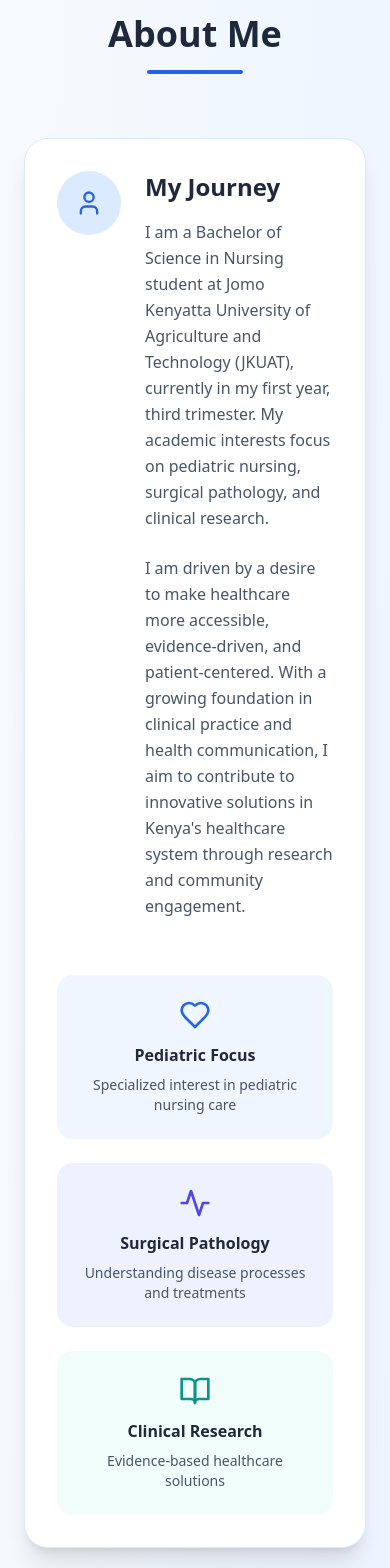
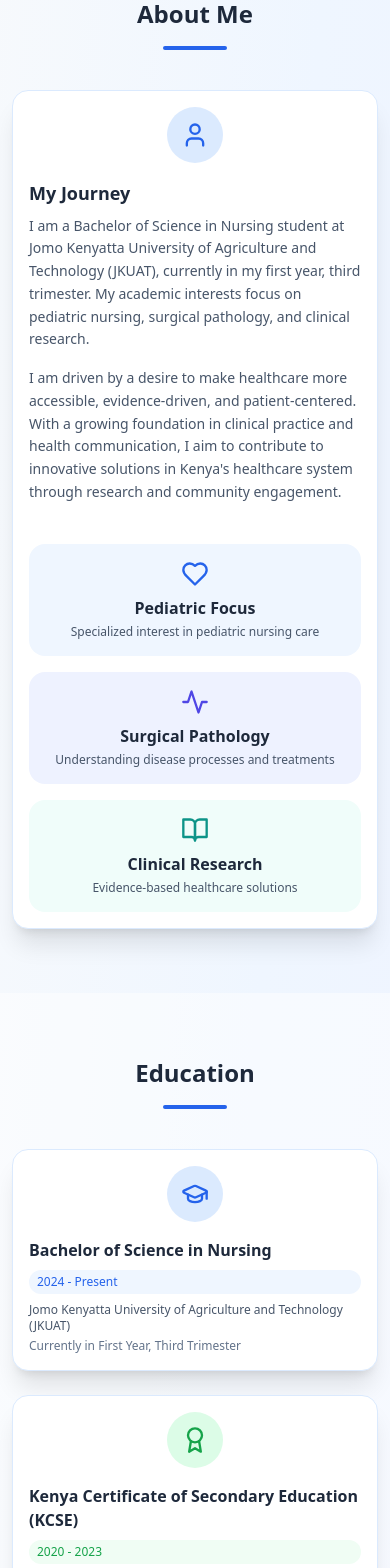
Before and after one commit to Omillo-Charles/alianda-portfolio, a React (Vite) app: page / in a window 390 px wide. Shown: the part 1140-2708 px from the top of the page. Built offline with nearby package versions, Linux system fonts and the light colour scheme.

Commit message:
implement responsive design to the appropriate sections

```diff
--- a/src/App.tsx
+++ b/src/App.tsx
@@ -69,7 +69,7 @@ function App() {
   ];
 
   return (
-    <div className="min-h-screen bg-gradient-to-br from-slate-50 via-blue-50 to-indigo-50">
+    <div className="min-h-screen bg-gradient-to-br from-slate-50 via-blue-50 to-indigo-50 overflow-x-hidden">
       {/* Navigation */}
       <nav className="fixed top-0 left-0 right-0 z-50 bg-white/90 backdrop-blur-md border-b border-blue-200 shadow-lg">
         <div className="max-w-6xl mx-auto px-6 py-4">
@@ -218,48 +218,46 @@ function App() {
       </section>
 
       {/* About Section */}
-      <section id="about" className="py-20 px-6" data-aos="fade-right">
+      <section id="about" className="py-16 px-3 sm:px-4 md:px-6" data-aos="fade-right">
         <div className="max-w-4xl mx-auto">
-          <div className="text-center mb-16" data-aos="fade-in">
-            <h2 className="text-4xl font-bold text-slate-800 mb-4">About Me</h2>
-            <div className="w-24 h-1 bg-blue-600 mx-auto rounded-full"></div>
+          <div className="text-center mb-10 md:mb-16" data-aos="fade-in">
+            <h2 className="text-2xl sm:text-3xl md:text-4xl font-bold text-slate-800 mb-4">About Me</h2>
+            <div className="w-16 md:w-24 h-1 bg-blue-600 mx-auto rounded-full"></div>
           </div>
-
-          <div className="bg-white rounded-3xl p-8 md:p-10 shadow-xl border border-blue-100">
-            <div className="flex items-start gap-6 mb-8">
-              <div className="w-16 h-16 rounded-full bg-blue-100 flex items-center justify-center flex-shrink-0">
+          <div className="bg-white rounded-2xl md:rounded-3xl p-4 sm:p-6 md:p-10 shadow-xl border border-blue-100">
+            <div className="flex flex-col md:flex-row items-start gap-4 md:gap-6 mb-8">
+              <div className="w-14 h-14 md:w-16 md:h-16 rounded-full bg-blue-100 flex items-center justify-center flex-shrink-0 mx-auto md:mx-0">
                 <User size={28} className="text-blue-600" />
               </div>
               <div>
-                <h3 className="text-2xl font-semibold text-slate-800 mb-4">My Journey</h3>
-                <p className="text-slate-600 leading-relaxed mb-6">
+                <h3 className="text-lg sm:text-xl md:text-2xl font-semibold text-slate-800 mb-2 md:mb-4">My Journey</h3>
+                <p className="text-slate-600 leading-relaxed text-sm sm:text-base md:text-lg mb-4 md:mb-6">
                   I am a Bachelor of Science in Nursing student at Jomo Kenyatta University of Agriculture
                   and Technology (JKUAT), currently in my first year, third trimester. My academic interests
                   focus on pediatric nursing, surgical pathology, and clinical research.
                 </p>
-                <p className="text-slate-600 leading-relaxed mb-6">
+                <p className="text-slate-600 leading-relaxed text-sm sm:text-base md:text-lg mb-2 md:mb-6">
                   I am driven by a desire to make healthcare more accessible, evidence-driven, and patient-centered.
                   With a growing foundation in clinical practice and health communication, I aim to contribute to
                   innovative solutions in Kenya's healthcare system through research and community engagement.
                 </p>
               </div>
             </div>
-
-            <div className="grid md:grid-cols-3 gap-6">
-              <div className="text-center p-6 bg-blue-50 rounded-2xl">
-                <Heart size={32} className="text-blue-600 mx-auto mb-3" />
-                <h4 className="font-semibold text-slate-800 mb-2">Pediatric Focus</h4>
-                <p className="text-sm text-slate-600">Specialized interest in pediatric nursing care</p>
+            <div className="grid grid-cols-1 sm:grid-cols-2 md:grid-cols-3 gap-4 md:gap-6">
+              <div className="text-center p-4 md:p-6 bg-blue-50 rounded-2xl">
+                <Heart size={28} className="text-blue-600 mx-auto mb-2 md:mb-3 md:text-3xl" />
+                <h4 className="font-semibold text-slate-800 mb-1 md:mb-2 text-base md:text-lg">Pediatric Focus</h4>
+                <p className="text-xs md:text-sm text-slate-600">Specialized interest in pediatric nursing care</p>
               </div>
-              <div className="text-center p-6 bg-indigo-50 rounded-2xl">
-                <Activity size={32} className="text-indigo-600 mx-auto mb-3" />
-                <h4 className="font-semibold text-slate-800 mb-2">Surgical Pathology</h4>
-                <p className="text-sm text-slate-600">Understanding disease processes and treatments</p>
+              <div className="text-center p-4 md:p-6 bg-indigo-50 rounded-2xl">
+                <Activity size={28} className="text-indigo-600 mx-auto mb-2 md:mb-3 md:text-3xl" />
+                <h4 className="font-semibold text-slate-800 mb-1 md:mb-2 text-base md:text-lg">Surgical Pathology</h4>
+                <p className="text-xs md:text-sm text-slate-600">Understanding disease processes and treatments</p>
               </div>
-              <div className="text-center p-6 bg-teal-50 rounded-2xl">
-                <BookOpen size={32} className="text-teal-600 mx-auto mb-3" />
-                <h4 className="font-semibold text-slate-800 mb-2">Clinical Research</h4>
-                <p className="text-sm text-slate-600">Evidence-based healthcare solutions</p>
+              <div className="text-center p-4 md:p-6 bg-teal-50 rounded-2xl">
+                <BookOpen size={28} className="text-teal-600 mx-auto mb-2 md:mb-3 md:text-3xl" />
+                <h4 className="font-semibold text-slate-800 mb-1 md:mb-2 text-base md:text-lg">Clinical Research</h4>
+                <p className="text-xs md:text-sm text-slate-600">Evidence-based healthcare solutions</p>
               </div>
             </div>
           </div>
@@ -267,41 +265,39 @@ function App() {
       </section>
 
       {/* Education Section */}
-      <section id="education" className="py-20 px-6 bg-white/50" data-aos="fade-left">
+      <section id="education" className="py-16 px-3 sm:px-4 md:px-6 bg-white/50" data-aos="fade-left">
         <div className="max-w-4xl mx-auto">
-          <div className="text-center mb-16" data-aos="fade-in">
-            <h2 className="text-4xl font-bold text-slate-800 mb-4">Education</h2>
-            <div className="w-24 h-1 bg-blue-600 mx-auto rounded-full"></div>
+          <div className="text-center mb-10 md:mb-16" data-aos="fade-in">
+            <h2 className="text-2xl sm:text-3xl md:text-4xl font-bold text-slate-800 mb-4">Education</h2>
+            <div className="w-16 md:w-24 h-1 bg-blue-600 mx-auto rounded-full"></div>
           </div>
-
-          <div className="space-y-8">
-            <div className="bg-white rounded-3xl p-8 shadow-xl border border-blue-100 transform hover:-translate-y-2 transition-all duration-200">
-              <div className="flex items-start gap-6">
-                <div className="w-16 h-16 rounded-full bg-blue-100 flex items-center justify-center flex-shrink-0">
+          <div className="space-y-6 md:space-y-8">
+            <div className="bg-white rounded-2xl md:rounded-3xl p-4 sm:p-6 md:p-8 shadow-xl border border-blue-100 transform hover:-translate-y-2 transition-all duration-200">
+              <div className="flex flex-col md:flex-row items-start gap-4 md:gap-6">
+                <div className="w-14 h-14 md:w-16 md:h-16 rounded-full bg-blue-100 flex items-center justify-center flex-shrink-0 mx-auto md:mx-0">
                   <GraduationCap size={28} className="text-blue-600" />
                 </div>
                 <div className="flex-1">
-                  <div className="flex flex-col md:flex-row md:items-center md:justify-between mb-4">
-                    <h3 className="text-xl font-semibold text-slate-800">Bachelor of Science in Nursing</h3>
-                    <span className="text-blue-600 font-medium text-sm bg-blue-50 px-3 py-1 rounded-full mt-2 md:mt-0">2024 - Present</span>
+                  <div className="flex flex-col md:flex-row md:items-center md:justify-between mb-2 md:mb-4">
+                    <h3 className="text-base sm:text-lg md:text-xl font-semibold text-slate-800">Bachelor of Science in Nursing</h3>
+                    <span className="text-blue-600 font-medium text-xs sm:text-sm bg-blue-50 px-2 sm:px-3 py-1 rounded-full mt-2 md:mt-0">2024 - Present</span>
                   </div>
-                  <p className="text-slate-600 mb-2">Jomo Kenyatta University of Agriculture and Technology (JKUAT)</p>
-                  <p className="text-sm text-slate-500">Currently in First Year, Third Trimester</p>
+                  <p className="text-slate-600 mb-1 md:mb-2 text-xs sm:text-sm md:text-base">Jomo Kenyatta University of Agriculture and Technology (JKUAT)</p>
+                  <p className="text-xs sm:text-sm md:text-base text-slate-500">Currently in First Year, Third Trimester</p>
                 </div>
               </div>
             </div>
-
-            <div className="bg-white rounded-3xl p-8 shadow-xl border border-blue-100 transform hover:-translate-y-2 transition-all duration-200">
-              <div className="flex items-start gap-6">
-                <div className="w-16 h-16 rounded-full bg-green-100 flex items-center justify-center flex-shrink-0">
+            <div className="bg-white rounded-2xl md:rounded-3xl p-4 sm:p-6 md:p-8 shadow-xl border border-blue-100 transform hover:-translate-y-2 transition-all duration-200">
+              <div className="flex flex-col md:flex-row items-start gap-4 md:gap-6">
+                <div className="w-14 h-14 md:w-16 md:h-16 rounded-full bg-green-100 flex items-center justify-center flex-shrink-0 mx-auto md:mx-0">
                   <Award size={28} className="text-green-600" />
                 </div>
                 <div className="flex-1">
-                  <div className="flex flex-col md:flex-row md:items-center md:justify-between mb-4">
-                    <h3 className="text-xl font-semibold text-slate-800">Kenya Certificate of Secondary Education (KCSE)</h3>
-                    <span className="text-green-600 font-medium text-sm bg-green-50 px-3 py-1 rounded-full mt-2 md:mt-0">2020 - 2023</span>
+                  <div className="flex flex-col md:flex-row md:items-center md:justify-between mb-2 md:mb-4">
+                    <h3 className="text-base sm:text-lg md:text-xl font-semibold text-slate-800">Kenya Certificate of Secondary Education (KCSE)</h3>
+                    <span className="text-green-600 font-medium text-xs sm:text-sm bg-green-50 px-2 sm:px-3 py-1 rounded-full mt-2 md:mt-0">2020 - 2023</span>
                   </div>
-                  <p className="text-slate-600">St. Peter's Mumias Boys High School</p>
+                  <p className="text-slate-600 text-xs sm:text-sm md:text-base">St. Peter's Mumias Boys High School</p>
                 </div>
               </div>
             </div>
@@ -351,21 +347,20 @@ function App() {
       </section>
 
       {/* Experience Section */}
-      <section id="experience" className="py-20 px-6 bg-white/50" data-aos="fade-right">
+      <section id="experience" className="py-16 px-3 sm:px-4 md:px-6 bg-white/50" data-aos="fade-right">
         <div className="max-w-4xl mx-auto">
-          <div className="text-center mb-16" data-aos="fade-in">
-            <h2 className="text-4xl font-bold text-slate-800 mb-4">Practical Experience</h2>
-            <div className="w-24 h-1 bg-blue-600 mx-auto rounded-full"></div>
+          <div className="text-center mb-10 md:mb-16" data-aos="fade-in">
+            <h2 className="text-2xl sm:text-3xl md:text-4xl font-bold text-slate-800 mb-4">Practical Experience</h2>
+            <div className="w-16 md:w-24 h-1 bg-blue-600 mx-auto rounded-full"></div>
           </div>
-
-          <div className="bg-white rounded-3xl p-8 md:p-10 shadow-xl border border-blue-100">
-            <div className="flex items-start gap-6 mb-6">
-              <div className="w-16 h-16 rounded-full bg-green-100 flex items-center justify-center flex-shrink-0">
+          <div className="bg-white rounded-2xl md:rounded-3xl p-4 sm:p-6 md:p-10 shadow-xl border border-blue-100">
+            <div className="flex flex-col md:flex-row items-center md:items-start gap-4 md:gap-6 mb-6 text-center md:text-left">
+              <div className="w-14 h-14 md:w-16 md:h-16 rounded-full bg-green-100 flex items-center justify-center flex-shrink-0 mx-auto md:mx-0">
                 <Heart size={28} className="text-green-600" />
               </div>
               <div>
-                <h3 className="text-2xl font-semibold text-slate-800 mb-2">Medical Outreach Camp</h3>
-                <div className="flex items-center gap-4 text-sm text-slate-500 mb-4">
+                <h3 className="text-lg sm:text-xl md:text-2xl font-semibold text-slate-800 mb-1 md:mb-2">Medical Outreach Camp</h3>
+                <div className="flex flex-col sm:flex-row items-center justify-center gap-2 sm:gap-4 text-xs sm:text-sm text-slate-500 mb-2 md:mb-4">
                   <div className="flex items-center gap-1">
                     <Calendar size={16} />
                     <span>October 31, 2024</span>
@@ -377,19 +372,18 @@ function App() {
                 </div>
               </div>
             </div>
-
-            <div className="ml-0 md:ml-22 space-y-4">
-              <div className="flex items-start gap-3">
+            <div className="ml-0 md:ml-22 space-y-3 md:space-y-4 flex flex-col items-center md:items-start">
+              <div className="flex items-start gap-2 md:gap-3 max-w-xl">
                 <div className="w-2 h-2 rounded-full bg-blue-500 mt-2 flex-shrink-0"></div>
-                <p className="text-slate-600">Provided vital signs assessments to community members during a public health awareness event</p>
+                <p className="text-slate-600 text-sm sm:text-base md:text-lg">Provided vital signs assessments to community members during a public health awareness event</p>
               </div>
-              <div className="flex items-start gap-3">
+              <div className="flex items-start gap-2 md:gap-3 max-w-xl">
                 <div className="w-2 h-2 rounded-full bg-blue-500 mt-2 flex-shrink-0"></div>
-                <p className="text-slate-600">Led sessions on reproductive health education, emphasizing preventive care</p>
+                <p className="text-slate-600 text-sm sm:text-base md:text-lg">Led sessions on reproductive health education, emphasizing preventive care</p>
               </div>
-              <div className="flex items-start gap-3">
+              <div className="flex items-start gap-2 md:gap-3 max-w-xl">
                 <div className="w-2 h-2 rounded-full bg-blue-500 mt-2 flex-shrink-0"></div>
-                <p className="text-slate-600">Supported clinical team in triage, education, and health record collection</p>
+                <p className="text-slate-600 text-sm sm:text-base md:text-lg">Supported clinical team in triage, education, and health record collection</p>
               </div>
             </div>
           </div>
@@ -397,28 +391,27 @@ function App() {
       </section>
 
       {/* Research Section */}
-      <section id="research" className="py-20 px-6" data-aos="fade-left">
+      <section id="research" className="py-16 px-3 sm:px-4 md:px-6" data-aos="fade-left">
         <div className="max-w-4xl mx-auto">
-          <div className="text-center mb-16" data-aos="fade-in">
-            <h2 className="text-4xl font-bold text-slate-800 mb-4">Research Interest</h2>
-            <div className="w-24 h-1 bg-blue-600 mx-auto rounded-full"></div>
+          <div className="text-center mb-10 md:mb-16" data-aos="fade-in">
+            <h2 className="text-2xl sm:text-3xl md:text-4xl font-bold text-slate-800 mb-4">Research Interest</h2>
+            <div className="w-16 md:w-24 h-1 bg-blue-600 mx-auto rounded-full"></div>
           </div>
-
-          <div className="bg-gradient-to-br from-blue-50 to-indigo-50 rounded-3xl p-8 md:p-10 shadow-xl border border-blue-100">
-            <div className="flex items-start gap-6 mb-6">
-              <div className="w-16 h-16 rounded-full bg-indigo-100 flex items-center justify-center flex-shrink-0">
+          <div className="bg-gradient-to-br from-blue-50 to-indigo-50 rounded-2xl md:rounded-3xl p-4 sm:p-6 md:p-10 shadow-xl border border-blue-100">
+            <div className="flex flex-col md:flex-row items-start gap-4 md:gap-6 mb-6">
+              <div className="w-14 h-14 md:w-16 md:h-16 rounded-full bg-indigo-100 flex items-center justify-center flex-shrink-0 mx-auto md:mx-0">
                 <BookOpen size={28} className="text-indigo-600" />
               </div>
               <div>
-                <h3 className="text-2xl font-semibold text-slate-800 mb-4">
+                <h3 className="text-lg sm:text-xl md:text-2xl font-semibold text-slate-800 mb-2 md:mb-4">
                   Impacts of Antiretroviral Drugs and NSAIDs on Cardiovascular Function
                 </h3>
-                <div className="bg-white/60 rounded-2xl p-6">
-                  <p className="text-slate-600 leading-relaxed mb-4">
+                <div className="bg-white/60 rounded-2xl p-4 sm:p-6">
+                  <p className="text-slate-600 leading-relaxed text-sm sm:text-base md:text-lg mb-2 md:mb-4">
                     This ongoing research explores the relationship between specific antiretroviral drugs (ARVs)
                     and the onset of peripheral edema and cardiac complications in hypertensive patients.
                   </p>
-                  <p className="text-slate-600 leading-relaxed">
+                  <p className="text-slate-600 leading-relaxed text-sm sm:text-base md:text-lg">
                     The study highlights potential risks such as right ventricular hypertrophy and seeks to
                     promote better pharmacovigilance and patient monitoring protocols.
                   </p>
@@ -430,68 +423,66 @@ function App() {
       </section>
 
       {/* Contact Section */}
-      <section id="contact" className="py-20 px-6 bg-slate-800" data-aos="fade-up">
+      <section id="contact" className="py-16 px-3 sm:px-4 md:px-6 bg-slate-800" data-aos="fade-up">
         <div className="max-w-4xl mx-auto">
-          <div className="text-center mb-16" data-aos="fade-in">
-            <h2 className="text-4xl font-bold text-white mb-4">Get In Touch</h2>
-            <div className="w-24 h-1 bg-blue-500 mx-auto rounded-full"></div>
+          <div className="text-center mb-10 md:mb-16" data-aos="fade-in">
+            <h2 className="text-2xl sm:text-3xl md:text-4xl font-bold text-white mb-4">Get In Touch</h2>
+            <div className="w-16 md:w-24 h-1 bg-blue-500 mx-auto rounded-full"></div>
           </div>
-
-          <div className="grid md:grid-cols-2 gap-8">
-            <div className="bg-white/10 backdrop-blur-sm rounded-3xl p-8 border border-white/20">
-              <h3 className="text-2xl font-semibold text-white mb-6">Contact Information</h3>
-              <div className="space-y-4">
-                <div className="flex items-center gap-4">
-                  <div className="w-12 h-12 rounded-full bg-blue-500/20 flex items-center justify-center">
+          <div className="flex flex-col md:flex-row gap-6 md:gap-8">
+            <div className="bg-white/10 backdrop-blur-sm rounded-2xl md:rounded-3xl p-4 sm:p-6 md:p-8 border border-white/20 flex-1 text-center md:text-left flex flex-col items-center md:items-start">
+              <h3 className="text-lg sm:text-xl md:text-2xl font-semibold text-white mb-4 md:mb-6">Contact Information</h3>
+              <div className="space-y-4 w-full">
+                <div className="flex flex-col sm:flex-row items-center gap-2 sm:gap-4 w-full justify-center md:justify-start">
+                  <div className="w-10 h-10 sm:w-12 sm:h-12 rounded-full bg-blue-500/20 flex items-center justify-center">
                     <Phone size={20} className="text-blue-400" />
                   </div>
                   <div>
-                    <p className="text-white font-medium">Phone</p>
-                    <p className="text-slate-300">0115 288 203</p>
+                    <p className="text-white font-medium text-sm sm:text-base">Phone</p>
+                    <p className="text-slate-300 text-xs sm:text-sm">0115 288 203</p>
                   </div>
                 </div>
-                <div className="flex items-center gap-4">
-                  <div className="w-12 h-12 rounded-full bg-blue-500/20 flex items-center justify-center">
+                <div className="flex flex-col sm:flex-row items-center gap-2 sm:gap-4 w-full justify-center md:justify-start">
+                  <div className="w-10 h-10 sm:w-12 sm:h-12 rounded-full bg-blue-500/20 flex items-center justify-center">
                     <Mail size={20} className="text-blue-400" />
                   </div>
                   <div>
-                    <p className="text-white font-medium">Email</p>
-                    <p className="text-slate-300">rollinsace11534@gmail.com</p>
+                    <p className="text-white font-medium text-sm sm:text-base">Email</p>
+                    <p className="text-slate-300 text-xs sm:text-sm">rollinsace11534@gmail.com</p>
                   </div>
                 </div>
-                <div className="flex items-center gap-4">
-                  <div className="w-12 h-12 rounded-full bg-blue-500/20 flex items-center justify-center">
+                <div className="flex flex-col sm:flex-row items-center gap-2 sm:gap-4 w-full justify-center md:justify-start">
+                  <div className="w-10 h-10 sm:w-12 sm:h-12 rounded-full bg-blue-500/20 flex items-center justify-center">
                     <MapPin size={20} className="text-blue-400" />
                   </div>
                   <div>
-                    <p className="text-white font-medium">Location</p>
-                    <p className="text-slate-300">Juja, Kiambu County</p>
+                    <p className="text-white font-medium text-sm sm:text-base">Location</p>
+                    <p className="text-slate-300 text-xs sm:text-sm">Juja, Kiambu County</p>
                   </div>
                 </div>
-                <div className="flex items-center gap-4">
-                  <div className="w-12 h-12 rounded-full bg-blue-500/20 flex items-center justify-center">
+                <div className="flex flex-col sm:flex-row items-center gap-2 sm:gap-4 w-full justify-center md:justify-start">
+                  <div className="w-10 h-10 sm:w-12 sm:h-12 rounded-full bg-blue-500/20 flex items-center justify-center">
                     <Linkedin size={20} className="text-blue-400" />
                   </div>
                   <div>
-                    <p className="text-white font-medium">LinkedIn</p>
-                    <p className="text-slate-300">Alianda Rollins</p>
+                    <p className="text-white font-medium text-sm sm:text-base">LinkedIn</p>
+                    <p className="text-slate-300 text-xs sm:text-sm">Alianda Rollins</p>
                   </div>
                 </div>
               </div>
             </div>
-
-            <div className="bg-white/10 backdrop-blur-sm rounded-3xl p-8 border border-white/20">
-              <h3 className="text-2xl font-semibold text-white mb-6">Professional References</h3>
-              <div className="space-y-6">
-                <div className="bg-white/10 rounded-2xl p-6">
-                  <h4 className="text-white font-semibold mb-2">Alianda Kelvin</h4>
-                  <p className="text-slate-300 text-sm mb-2">Clinical Mentor</p>
-                  <p className="text-slate-300 text-sm">0741 080 177</p>
+            <div className="bg-white/10 backdrop-blur-sm rounded-2xl md:rounded-3xl p-4 sm:p-6 md:p-8 border border-white/20 flex-1 text-center md:text-left flex flex-col items-center md:items-start">
+              <h3 className="text-lg sm:text-xl md:text-2xl font-semibold text-white mb-4 md:mb-6">Professional References</h3>
+              <div className="space-y-4 w-full">
+                <div className="bg-white/10 rounded-2xl p-4 sm:p-6">
+                  <h4 className="text-white font-semibold mb-1 sm:mb-2 text-base sm:text-lg">Alianda Kelvin</h4>
+                  <p className="text-slate-300 text-xs sm:text-sm mb-1 sm:mb-2">Clinical Mentor</p>
+                  <p className="text-slate-300 text-xs sm:text-sm">0741 080 177</p>
                 </div>
-                <div className="bg-white/10 rounded-2xl p-6">
-                  <h4 className="text-white font-semibold mb-2">Rosina Mumo</h4>
-                  <p className="text-slate-300 text-sm mb-2">Registered Nurse</p>
-                  <p className="text-slate-300 text-sm">0707 095 355</p>
+                <div className="bg-white/10 rounded-2xl p-4 sm:p-6">
+                  <h4 className="text-white font-semibold mb-1 sm:mb-2 text-base sm:text-lg">Rosina Mumo</h4>
+                  <p className="text-slate-300 text-xs sm:text-sm mb-1 sm:mb-2">Registered Nurse</p>
+                  <p className="text-slate-300 text-xs sm:text-sm">0707 095 355</p>
                 </div>
               </div>
             </div>
```
